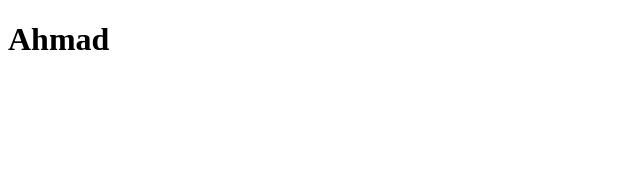
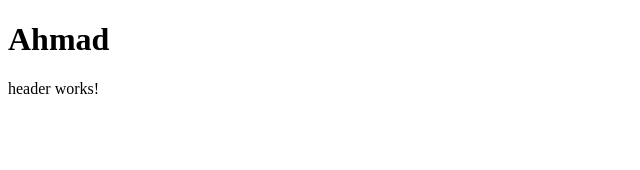
Before and after one commit to AhmadSerhall/User-webapp, an Angular app in the folder User/: page / in a window 1280 px wide. Shown: the top 170 px of the page, without its empty margins (0-640 px from the left). Built offline with nearby package versions, Linux system fonts and the light colour scheme.

Commit message:
created the app.module.ts and app-routing.module.ts to be able to call the header component inside the app component

```diff
--- a/User/src/app/app.component.html
+++ b/User/src/app/app.component.html
@@ -1,4 +1,5 @@
 <main class="main">
   <h1>Ahmad</h1>
+  <app-header></app-header>
 </main>
 <router-outlet />
--- a/User/src/app/app.component.ts
+++ b/User/src/app/app.component.ts
@@ -1,10 +1,11 @@
 import { Component } from '@angular/core';
 import { RouterOutlet } from '@angular/router';
+import { HeaderComponent } from './header/header.component';
 
 @Component({
   selector: 'app-root',
   standalone: true,
-  imports: [RouterOutlet],
+  imports: [RouterOutlet,HeaderComponent],
   templateUrl: './app.component.html',
   styleUrl: './app.component.css'
 })
```
Also changed, not shown: User/src/app/app-routing.module.ts (added, +12 -0 lines), User/src/app/app.module.ts (added, +22 -0 lines).
